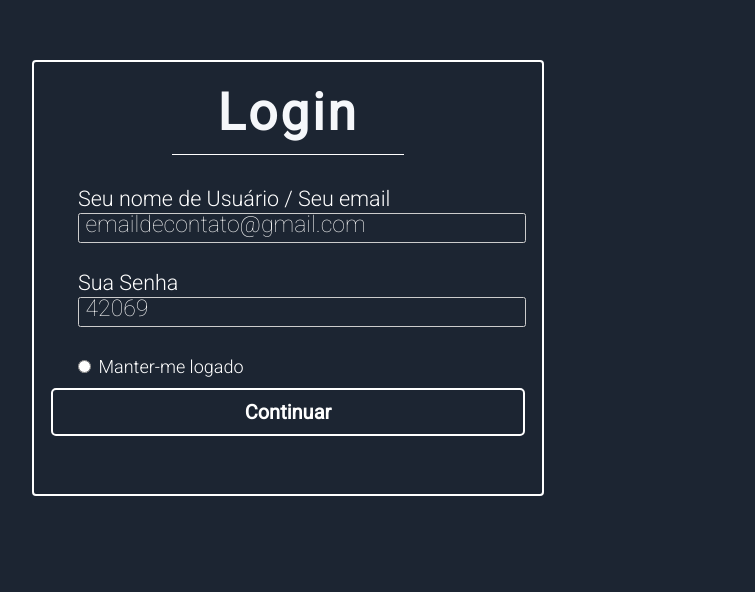
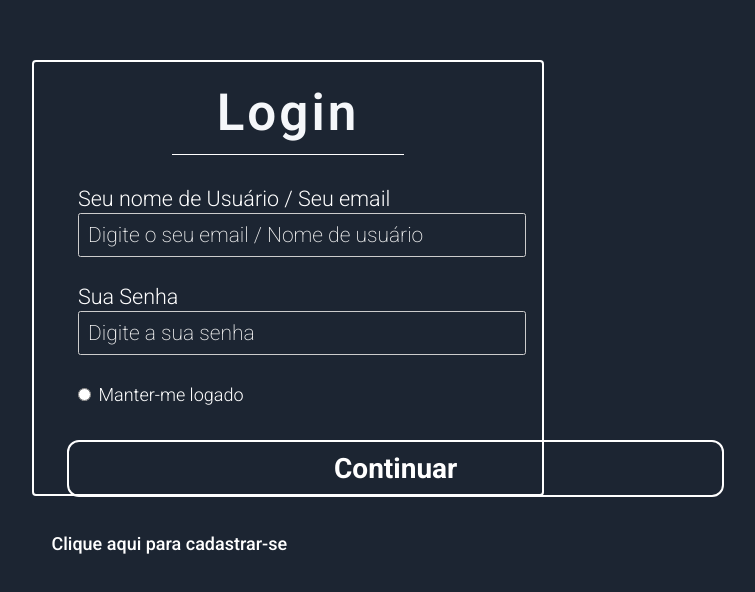
Before and after one commit to TinkerFluxHackathon/Tinker-Front, a Vue app: page /login in a window 1280 px wide. Shown: the part 122-714 px from the top of the page, without its empty margins (352-1107 px from the left). Built offline with nearby package versions, Linux system fonts and the light colour scheme.

Commit message:
CHORE: Terminar css e adicionar funcionalidades javascript

```diff
--- a/src/assets/main.css
+++ b/src/assets/main.css
@@ -1,4 +1,6 @@
 @import './base.css';
+@import url('https://fonts.googleapis.com/css2?family=Roboto:ital,wght@0,100..900;1,100..900&display=swap');
+
 
 a {
     text-decoration: none;
--- a/src/router/index.js
+++ b/src/router/index.js
@@ -1,7 +1,7 @@
 import { createRouter, createWebHistory } from 'vue-router'
 import Login from '../views/Login.vue'
 import Home from '../views/Home.vue'
-
+import Sign from '../views/Sign.vue'
 
 
 const routes = [
@@ -10,6 +10,10 @@ const routes = [
   { path: '/login',
     name: 'login',
     component: Login },
+
+    { path: '/sign',
+    name: 'sign',
+    component: Sign },
 
      {
     path: '/',
--- a/src/views/Login.vue
+++ b/src/views/Login.vue
@@ -1,10 +1,6 @@
-<script setup>
-
-</script>
+<script setup></script>
 
 <template>
-    <link href="https://fonts.googleapis.com/css2?family=Roboto:wght@100;300;400&display=swap" rel="stylesheet">
-
   <main>
     <section class="login-section">
       <form>
@@ -12,48 +8,65 @@
         <div class="todo-conteudo-login">
           <div class="labels-inputs-login">
             <div class="nome-login">
-                    <label for="email/name">Seu nome de Usuário / Seu email  </label> <br>
-                <input type="text" id="email" name="email/name" placeholder="emaildecontato@gmail.com" required class="input-preenchimento"> <br>
+              <label for="email/name">Seu nome de Usuário / Seu email </label>
+              <input
+                type="text"
+                id="email"
+                name="email/name"
+                placeholder="Digite o seu email / Nome de usuário"
+                required
+                class="input-preenchimento"
+              />
             </div>
 
             <div class="senha-login">
-                <label for="password">Sua Senha  </label> <br>
-                <input type="password" id="password" name="password" placeholder="42069" required class="input-preenchimento">
+              <label for="password">Sua Senha </label>
+              <input
+                type="password"
+                id="password"
+                name="password"
+                placeholder="Digite a sua senha"
+                required
+                class="input-preenchimento"
+              />
             </div>
 
-               <input type="radio" id="manter" name="manter">
+            <input type="radio" id="manter" name="manter" />
             <label for="manter" class="manter-logado">Manter-me logado</label>
           </div>
 
           <nav>
-                <router-link to="/" class="home-link">
-                    Continuar
-            </router-link>
-
+            <router-link to="/" class="home-link"> Continuar </router-link>
           </nav>
         </div>
-
-
+        <router-link to="/sign" class="sign-link"> Clique aqui para cadastrar-se </router-link>
       </form>
-
     </section>
   </main>
 </template>
 
 <style scoped>
 
+.sign-link {
+  font-weight: 500;
+  color: #ffffff;
+  font-size: 18px;
+  padding-left: 7.5px;
+  margin-top: 15px;
+}
+
 nav {
   text-align: center;
+  margin: 23px;
 }
 
 .home-link {
-    font-weight: 900;
-    text-decoration: none;
-    padding: 10px 15vw;
-    font-size: 20px;
-    color: #FFFFFF;
-    border-radius: 5px;
-    border: 2px solid #FFFFFF;
+  font-weight: 700;
+  padding: 10px 265px;
+  font-size: 28px;
+  color: #ffffff;
+  border-radius: 12px;
+  border: 2px solid #ffffff;
 }
 
 .todo-conteudo-login {
@@ -62,30 +75,29 @@ nav {
 
 .manter-logado {
   font-weight: 300;
-    color: #FFFFFF;
+  color: #ffffff;
   font-size: 18px;
   padding-left: 7.5px;
 }
 
 .senha-login {
-    padding: 28px 0
+  padding: 28px 0;
 }
 
 label {
   font-weight: 300;
-    color: #FFFFFF;
+  color: #ffffff;
   font-size: 21.5px;
 }
 
 .labels-inputs-login {
   line-height: 1.8vw;
   padding: 16px 34px 16px 34px;
-
 }
 
 input::placeholder {
   font-weight: 200;
-font-size: 23px ;
+  font-size: 21px;
   color: rgb(239, 239, 239);
 }
 
@@ -93,18 +105,19 @@ input.input-preenchimento {
   width: 35vw;
   border: 1.5px solid #ccc;
   border-radius: 2.5px;
-    background-color: #1C2532;
-    padding: 6.5px;
+  background-color: #1c2532;
+  padding: 9px;
+  color: #ffffff;
+  font-size: 21px;
 }
 
 section.login-section {
-    border: 2px solid #FFFFFF;
+  border: 2px solid #ffffff;
   border-radius: 4px;
-    background-color: #1C2532;
+  background-color: #1c2532;
   width: 40vw;
   height: 34vw;
   padding: 10px;
-
 }
 
 section.login-section h1 {
@@ -112,19 +125,16 @@ section.login-section h1 {
   text-align: center;
   font-size: 4vw;
   font-weight: 600;
-    color: #F5F7FA;
-    border-bottom: 1px solid #FFFFFF;
+  color: #f5f7fa;
+  border-bottom: 1px solid #ffffff;
   margin: 0 10vw 0 10vw;
 }
-
 
 main {
   display: flex;
   justify-content: center;
   align-items: center;
   height: 100vh;
-    background-color: #1C2532;
+  background-color: #1c2532;
 }
-
-
 </style>
--- /dev/null
+++ b/src/views/Sign.vue
@@ -0,0 +1,11 @@
+<script setup>
+
+</script>
+<template>
+  <main>
+
+  </main>
+</template>
+<style scoped>
+
+</style>
```
Lines whose indentation alone changed are shown as unchanged.
